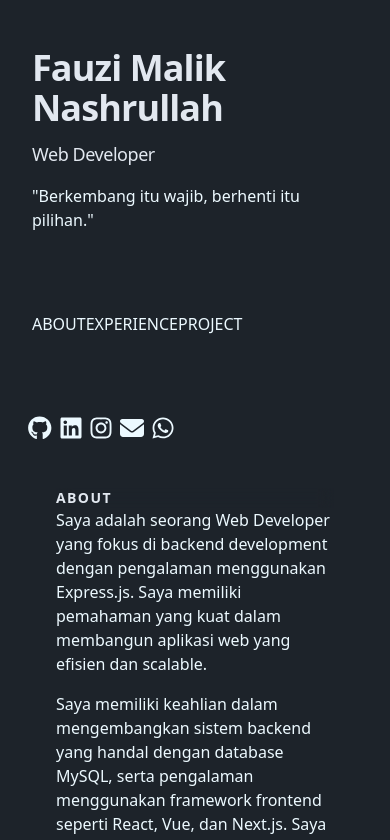
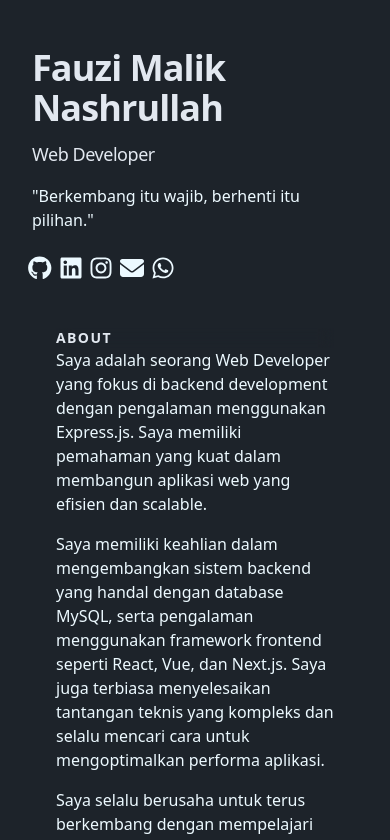
Before and after one commit to fauzinashrullah/Portfolio, a React (Vite) app: page / in a window 390 px wide. Shown: the top 840 px of the page. Built offline with nearby package versions, Linux system fonts and the light colour scheme.

Commit message:
feat: fix responsive

```diff
--- a/src/pages/Profil.jsx
+++ b/src/pages/Profil.jsx
@@ -19,7 +19,7 @@ const Profil = () => {
         <p className="mt-4 max-w-xs leading-normal">
           "Berkembang itu wajib, berhenti itu pilihan."
         </p>
-        <div className="flex-col my-20 gap-3 uppercase md:hidden sm:hidden lg:flex">
+        <div className="flex-col my-20 gap-3 uppercase  hidden lg:flex">
           <a href="#about" className="hover:scale-110">
             about
           </a>
```
